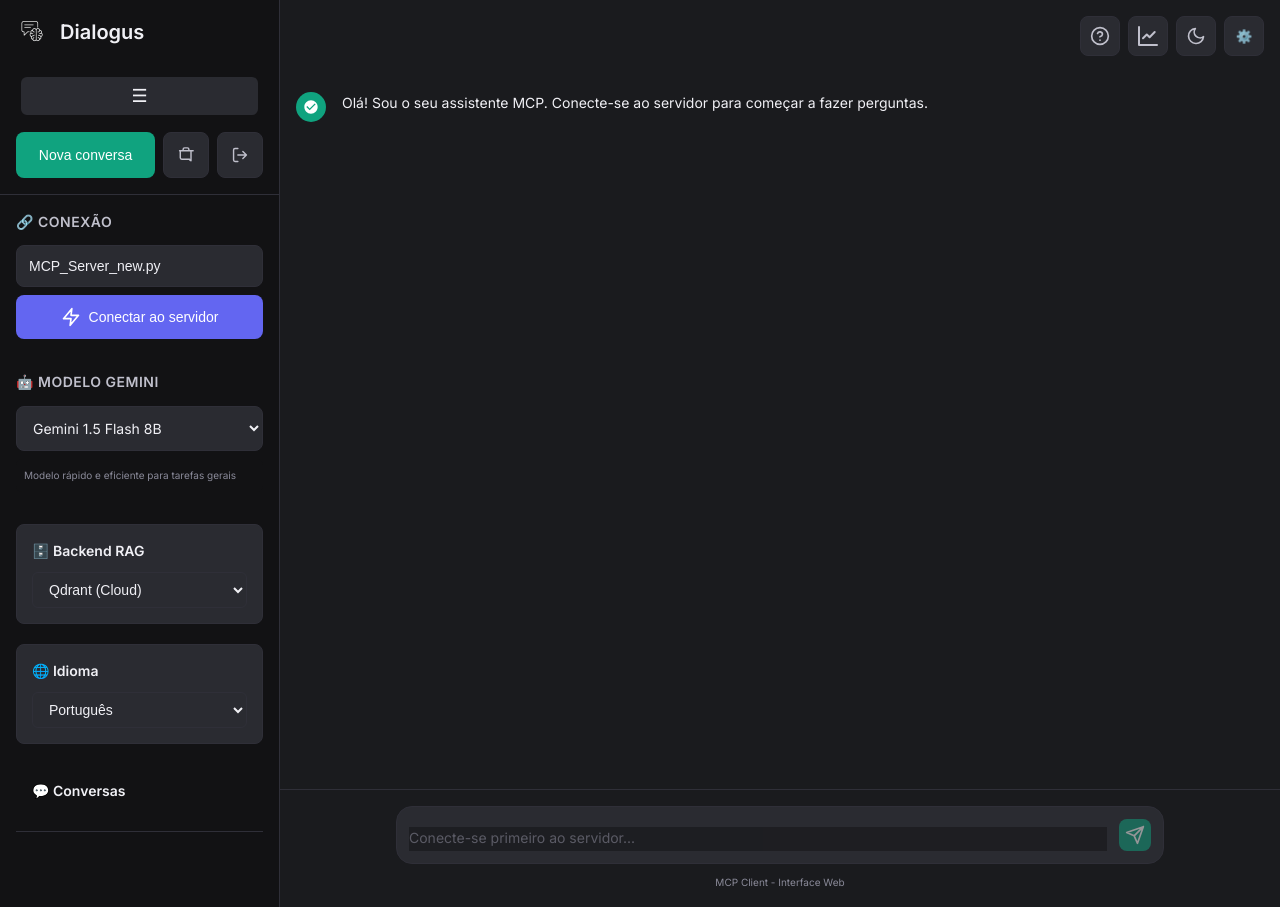
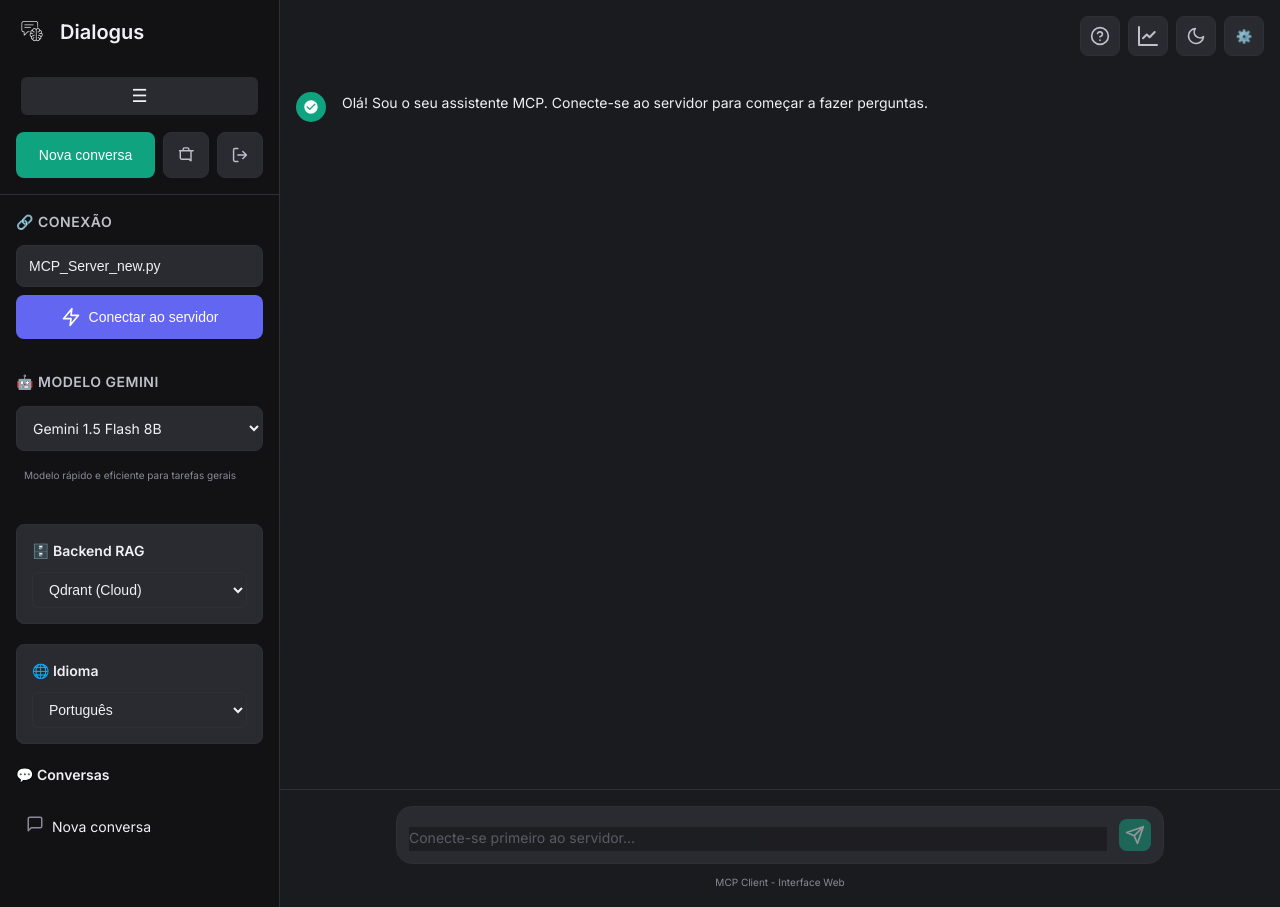
Before and after one commit to RicardoKermit/MCP-RAG, a Flask app: page / in a window 1280 px wide. Run offline with Flask 3, Linux system fonts and the light colour scheme; the visitor is signed in with stand-in values (Sample User, id 1); data that the repository does not hold is empty.

Commit message:
Commit #041
- More changes of css conversations list

```diff
--- a/templates/simple.html
+++ b/templates/simple.html
@@ -118,14 +118,29 @@
                     </div>
                 </div>
 
-
-
+                <!-- Sidebar - Conversas -->
                 <div class="conversations-section">
                     <h3 id="conversationsSectionTitle">💬 Conversas</h3>
-                    <div class="conversations-list" id="conversationsList">
-                        <!-- Conversations will be dynamically added here -->
-                    </div>
+                        <div class="conversations-list" id="conversationsList">
+                            <!-- Exemplo de conversa -->
+                            <div class="conversation-item">
+                                <div class="conversation-icon">
+                                    <svg viewBox="0 0 24 24" fill="none" xmlns="http://www.w3.org/2000/svg">
+                                        <path d="M21 15a2 2 0 0 1-2 2H7l-4 4V5a2 2 0 0 1 2-2h14a2 2 0 0 1 2 2v10z"
+                                            stroke="currentColor" stroke-width="2" stroke-linecap="round" stroke-linejoin="round"/>
+                                    </svg>
+                                </div>
+                                <span class="conversation-title">Nova conversa</span>
+                                <button class="conversation-delete" title="Apagar">
+                                    <svg viewBox="0 0 24 24" fill="none" xmlns="http://www.w3.org/2000/svg">
+                                        <path d="M3 6h18M9 6v12m6-12v12M10 6V4a2 2 0 0 1 2-2h0a2 2 0 0 1 2 2v2"
+                                            stroke="currentColor" stroke-width="2" stroke-linecap="round" stroke-linejoin="round"/>
+                                    </svg>
+                                </button>
+                            </div>
+                        </div>
                 </div>
+
 
 
 
@@ -262,7 +277,7 @@
                             </button>
                         </div>
                         <div class="input-footer">
-                            <small>MCP Client - Interface Web</small>
+                            <small>Dialogus Web Interface</small>
                         </div>
                     </div>
                 </div>
--- a/templates/static/css/style.css
+++ b/templates/static/css/style.css
@@ -438,8 +438,11 @@ body {
 
 
 .conversations-section {
-    padding: var(--spacing-lg);
-    border-bottom: 1px solid var(--border-color);
+    flex: 1;
+    display: flex;
+    flex-direction: column;
+    gap: var(--spacing-sm);
+    margin-top: var(--spacing-lg);
 }
 
 .conversations-section h3 {
@@ -449,27 +452,16 @@ body {
     font-weight: 600;
 }
 
-.conversations-list {
-    max-height: 200px;
-    overflow-y: auto;
-}
-
-.conversation-item {
-    display: flex;
-    align-items: center;
-    justify-content: space-between;
-    padding: var(--spacing-sm) var(--spacing-md);
-    margin-bottom: var(--spacing-xs);
-    background-color: var(--bg-secondary);
-    border-radius: var(--radius-md);
-    cursor: pointer;
-    transition: all 0.2s ease;
-    border: 1px solid transparent;
-}
 
 .conversation-item:hover {
-    background-color: var(--bg-tertiary);
-    border-color: var(--border-color);
+    background-color: var(--bg-secondary); /* só aparece no hover */
+}
+
+.conversation-icon svg {
+    width: 18px;
+    height: 18px;
+    flex-shrink: 0;
+    color: var(--text-muted);
 }
 
 .conversation-item.active {
@@ -483,11 +475,11 @@ body {
 
 .conversation-title {
     flex: 1;
-    font-size: 13px;
-    color: var(--text-primary);
+    font-size: 14px;
+    color: var(--text-primary);
+    white-space: nowrap;
     overflow: hidden;
     text-overflow: ellipsis;
-    white-space: nowrap;
 }
 
 .conversation-item.active .conversation-title {
@@ -994,13 +986,16 @@ body {
     color: var(--text-primary);
 }
 
-/* Fix para conversas - remover scrollbars e corrigir bug do botão de apagar */
 .conversations-list {
-    max-height: 200px;
+    flex: 1;                 /* ocupa todo o espaço disponível */
+    display: flex;
+    flex-direction: column;
+    gap: 4px;
     overflow-y: auto;
-    scrollbar-width: none; /* Firefox */
-    -ms-overflow-style: none; /* IE and Edge */
-}
+    padding-right: 4px;
+    max-height: none;         /* remover limite fixo */
+}
+
 
 .conversations-list::-webkit-scrollbar {
     display: none; /* Chrome, Safari, Opera */
@@ -1009,44 +1004,41 @@ body {
 .conversation-item {
     display: flex;
     align-items: center;
-    justify-content: space-between;
-    padding: var(--spacing-sm) var(--spacing-md);
-    padding-right: 40px; /* Espaço para o botão de apagar */
-    margin-bottom: var(--spacing-xs);
-    background-color: var(--bg-secondary);
-    border-radius: var(--radius-md);
-    cursor: pointer;
-    transition: all 0.2s ease;
-    border: 1px solid transparent;
+    gap: 8px;
+    padding: 8px 10px;
+    background-color: transparent;   /* fundo transparente por defeito */
+    border-radius: var(--radius-md);
+    cursor: pointer;
+    transition: background-color 0.2s ease;
     position: relative;
-    min-height: 40px;
 }
 
 .conversation-delete {
     opacity: 0;
-    transition: opacity 0.2s ease;
     background: none;
     border: none;
+    cursor: pointer;
     color: var(--text-muted);
-    cursor: pointer;
     padding: 4px;
     border-radius: var(--radius-sm);
-    position: absolute;
-    right: var(--spacing-sm);
-    top: 50%;
-    transform: translateY(-50%);
-    z-index: 10;
-    min-width: 24px;
-    min-height: 24px;
-    display: flex;
-    align-items: center;
-    justify-content: center;
+    transition: opacity 0.2s ease, background-color 0.2s ease;
+    margin-left: auto;        /* empurra para a direita */
 }
 
 .conversation-delete svg {
-    width: 14px;
-    height: 14px;
+    width: 16px;
+    height: 16px;
     flex-shrink: 0;
+}
+
+.conversation-delete:hover {
+    background-color: var(--bg-tertiary);
+    color: var(--error-color);
+}
+
+.conversation-delete svg {
+    width: 16px;
+    height: 16px;
 }
 
 .conversation-item:hover .conversation-delete,
```
